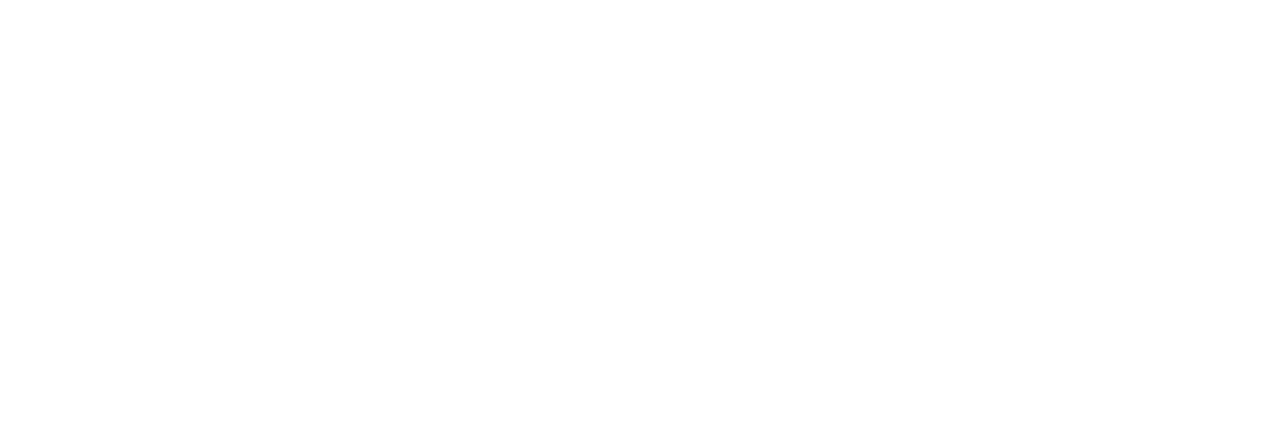
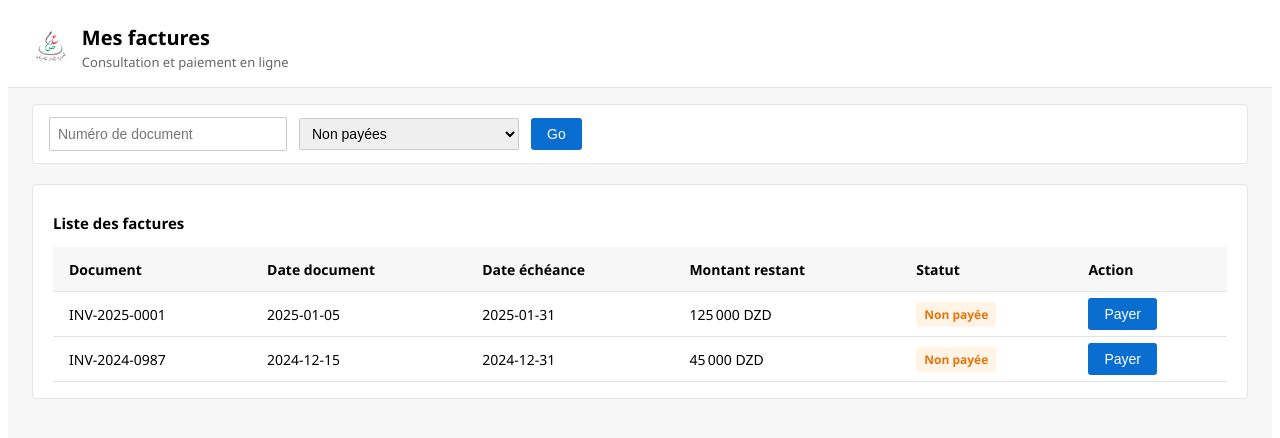
Before and after one commit to oefgassem/Interface-jibayatic-SATIM, a React (Create React App) app in the folder frontend/: page /epayment/invoices in a window 1280 px wide. Before the commit this address had no page. Shown: the top 438 px of the page. Built offline with nearby package versions, Linux system fonts and the light colour scheme.

Commit message:
invoicelist

```diff
--- a/frontend/src/App.js
+++ b/frontend/src/App.js
@@ -5,11 +5,14 @@
 import Result from "./Result";
 import PaymentResult from "./PaymentResult";
 import ConfirmPayment from "./ConfirmPayment";
+import InvoiceList from "./InvoiceList";
 
 function App() {
   return (
     <Routes>
       <Route path="/" element={<Home />} />
+      {/* Invoice list (standalone test page) */}
+      <Route path="/invoices" element={<InvoiceList />} />
       <Route path="/confirm" element={<ConfirmPayment />} />
       {/* route principale basée sur orderId + polling */}
       <Route path="/result" element={<Result />} />
--- a/frontend/src/ConfirmPayment.js
+++ b/frontend/src/ConfirmPayment.js
@@ -1,7 +1,7 @@
 import React, { useEffect, useState } from "react";
 import { useNavigate, useLocation } from "react-router-dom";
 import ReCAPTCHA from "react-google-recaptcha";
-import "./ConfirmPayment.css";
+import "./FioriTheme.css";
 
 export default function ConfirmPayment() {
   const navigate = useNavigate();
--- a/frontend/src/ConfirmPayment.css
+++ b/frontend/src/FioriTheme.css
@@ -202,3 +202,126 @@
   height: 36px;
   width: auto;
 }
+
+/* ===== Filters (Fiori List Report style) ===== */
+.fiori-filters {
+  display: flex;
+  gap: 12px;
+  align-items: center;
+}
+
+.fiori-filters input,
+.fiori-filters select {
+  padding: 8px 10px;
+  border: 1px solid #ccc;
+  border-radius: 3px;
+  font-size: 14px;
+  background: #ffffff;
+}
+
+/* ===== Table ===== */
+.fiori-table {
+  width: 100%;
+  border-collapse: collapse;
+  font-size: 14px;
+}
+
+.fiori-table th {
+  background: #f7f7f7;
+  text-align: left;
+  padding: 10px;
+  border-bottom: 1px solid #e5e5e5;
+  font-weight: 600;
+}
+
+.fiori-table td {
+  padding: 10px;
+  border-bottom: 1px solid #e5e5e5;
+}
+
+.fiori-table tr:hover {
+  background: #f9fafb;
+}
+
+/* ===== Status Tags ===== */
+.fiori-status {
+  padding: 4px 8px;
+  border-radius: 3px;
+  font-size: 12px;
+  font-weight: 600;
+  display: inline-block;
+}
+
+.fiori-status.paid {
+  background: #edf7ed;
+  color: #107e3e;
+}
+
+.fiori-status.unpaid {
+  background: #fff4e5;
+  color: #e9730c;
+}
+
+/* ===== List Page Override (Fiori List Report) ===== */
+.list-page .fiori-content {
+  max-width: none;
+  margin: 0;
+  padding: 16px 24px;
+}
+
+/* ===== Fiori Filter Bar ===== */
+.fiori-filter-bar {
+  padding: 12px 16px;
+}
+
+.fiori-filter-row {
+  display: flex;
+  gap: 12px;
+  align-items: center;
+}
+
+.fiori-filter-row input,
+.fiori-filter-row select {
+  height: 32px;
+  padding: 0 8px;
+  font-size: 14px;
+  border: 1px solid #ccc;
+  border-radius: 2px;
+  min-width: 220px;
+}
+
+/* ===== Fiori Table ===== */
+.fiori-table-toolbar {
+  display: flex;
+  align-items: center;
+  height: 48px;
+  padding: 0 16px;
+  border-bottom: 1px solid #e5e5e5;
+  background: #ffffff;
+}
+
+.fiori-table-title {
+  font-size: 16px;
+  font-weight: 600;
+}
+
+.fiori-table {
+  width: 100%;
+  border-collapse: collapse;
+}
+
+.fiori-table th {
+  background: #f7f7f7;
+  font-weight: 600;
+  height: 44px;
+}
+
+.fiori-table td {
+  height: 44px;
+}
+
+.fiori-table th,
+.fiori-table td {
+  padding: 0 16px;
+  border-bottom: 1px solid #e5e5e5;
+}
--- /dev/null
+++ b/frontend/src/InvoiceList.js
@@ -0,0 +1,165 @@
+import React, { useState } from "react";
+import { useNavigate } from "react-router-dom";
+import "./FioriTheme.css";
+
+/* ===== Mock Data ===== */
+const MOCK_INVOICES = [
+  {
+    documentNumber: "INV-2025-0001",
+    documentDate: "2025-01-05",
+    dueDate: "2025-01-31",
+    amountOutstanding: 125000,
+    currency: "DZD",
+    status: "UNPAID",
+  },
+  {
+    documentNumber: "INV-2025-0002",
+    documentDate: "2025-01-02",
+    dueDate: "2025-01-20",
+    amountOutstanding: 0,
+    currency: "DZD",
+    status: "PAID",
+  },
+  {
+    documentNumber: "INV-2024-0987",
+    documentDate: "2024-12-15",
+    dueDate: "2024-12-31",
+    amountOutstanding: 45000,
+    currency: "DZD",
+    status: "UNPAID",
+  },
+];
+
+export default function InvoiceList() {
+  const navigate = useNavigate();
+
+  const [filters, setFilters] = useState({
+    documentNumber: "",
+    status: "UNPAID", // default view
+  });
+
+  const invoices = MOCK_INVOICES.filter((inv) => {
+    if (filters.status && inv.status !== filters.status) return false;
+    if (
+      filters.documentNumber &&
+      !inv.documentNumber.includes(filters.documentNumber)
+    )
+      return false;
+    return true;
+  });
+
+  function proceedToPayment(inv) {
+    navigate(
+      `/epayment/confirm?orderNumber=${inv.documentNumber}&amount=${inv.amountOutstanding}`
+    );
+  }
+
+  function printReceipt(inv) {
+    alert(`Impression du reçu : ${inv.documentNumber}`);
+  }
+
+  return (
+    <div className="fiori-page list-page">
+      {/* ===== Header ===== */}
+      <div className="fiori-header">
+        <div className="fiori-title">
+          <img
+            src={`${process.env.PUBLIC_URL}/assets/dgi-logo.png`}
+            alt="DGI"
+            className="fiori-logo"
+          />
+          <div>
+            <h1>Mes factures</h1>
+            <p>Consultation et paiement en ligne</p>
+          </div>
+        </div>
+      </div>
+
+      {/* ===== Content ===== */}
+      <div className="fiori-content">
+        {/* ===== Filters ===== */}
+        <section className="fiori-section fiori-filter-bar">
+            <div className="fiori-filter-row">
+                <input
+                type="text"
+                placeholder="Numéro de document"
+                value={filters.documentNumber}
+                onChange={(e) =>
+                    setFilters({ ...filters, documentNumber: e.target.value })
+                }
+                />
+
+                <select
+                value={filters.status}
+                onChange={(e) =>
+                    setFilters({ ...filters, status: e.target.value })
+                }
+                >
+                <option value="UNPAID">Non payées</option>
+                <option value="PAID">Payées</option>
+                </select>
+
+                <button className="btn primary">Go</button>
+            </div>
+            </section>
+
+        {/* ===== Table ===== */}
+        <section className="fiori-section">
+          <h2 className="fiori-section-title">Liste des factures</h2>
+
+          <table className="fiori-table">
+            <thead>
+              <tr>
+                <th>Document</th>
+                <th>Date document</th>
+                <th>Date échéance</th>
+                <th>Montant restant</th>
+                <th>Statut</th>
+                <th>Action</th>
+              </tr>
+            </thead>
+            <tbody>
+              {invoices.map((inv) => (
+                <tr key={inv.documentNumber}>
+                  <td>{inv.documentNumber}</td>
+                  <td>{inv.documentDate}</td>
+                  <td>{inv.dueDate}</td>
+                  <td>
+                    {inv.amountOutstanding.toLocaleString("fr-FR")}{" "}
+                    {inv.currency}
+                  </td>
+                  <td>
+                    <span
+                      className={`fiori-status ${
+                        inv.status === "PAID" ? "paid" : "unpaid"
+                      }`}
+                    >
+                      {inv.status === "PAID" ? "Payée" : "Non payée"}
+                    </span>
+                  </td>
+                  <td>
+                    {inv.status === "PAID" ? (
+                      <button
+                        className="btn secondary"
+                        onClick={() => printReceipt(inv)}
+                      >
+                        Imprimer reçu
+                      </button>
+                    ) : (
+                      <button
+                        className="btn primary"
+                        onClick={() => proceedToPayment(inv)}
+                      >
+                        Payer
+                      </button>
+                    )}
+                  </td>
+                </tr>
+              ))}
+            </tbody>
+          </table>
+        </section>
+      </div>
+    </div>
+  );
+}
--- a/frontend/src/Result.js
+++ b/frontend/src/Result.js
@@ -1,6 +1,6 @@
 import React, { useEffect, useState } from "react";
 import { useSearchParams, useNavigate } from "react-router-dom";
-import "./ConfirmPayment.css"; // on réutilise le même CSS
+import "./FioriTheme.css"; // on réutilise le même CSS
 
 const JIBAYATEK_URL = "http://qas.local.test/mondossier/";
 
```
